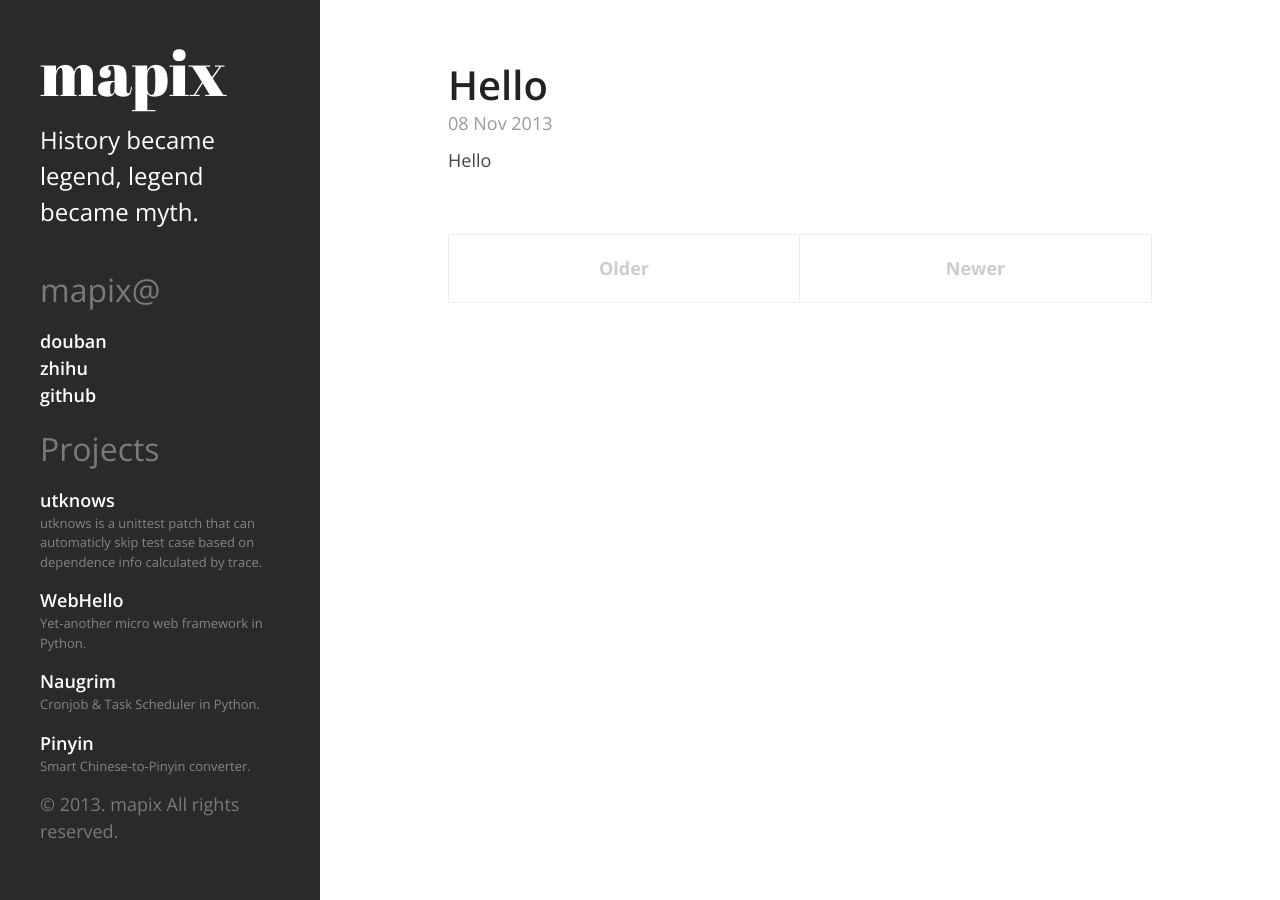
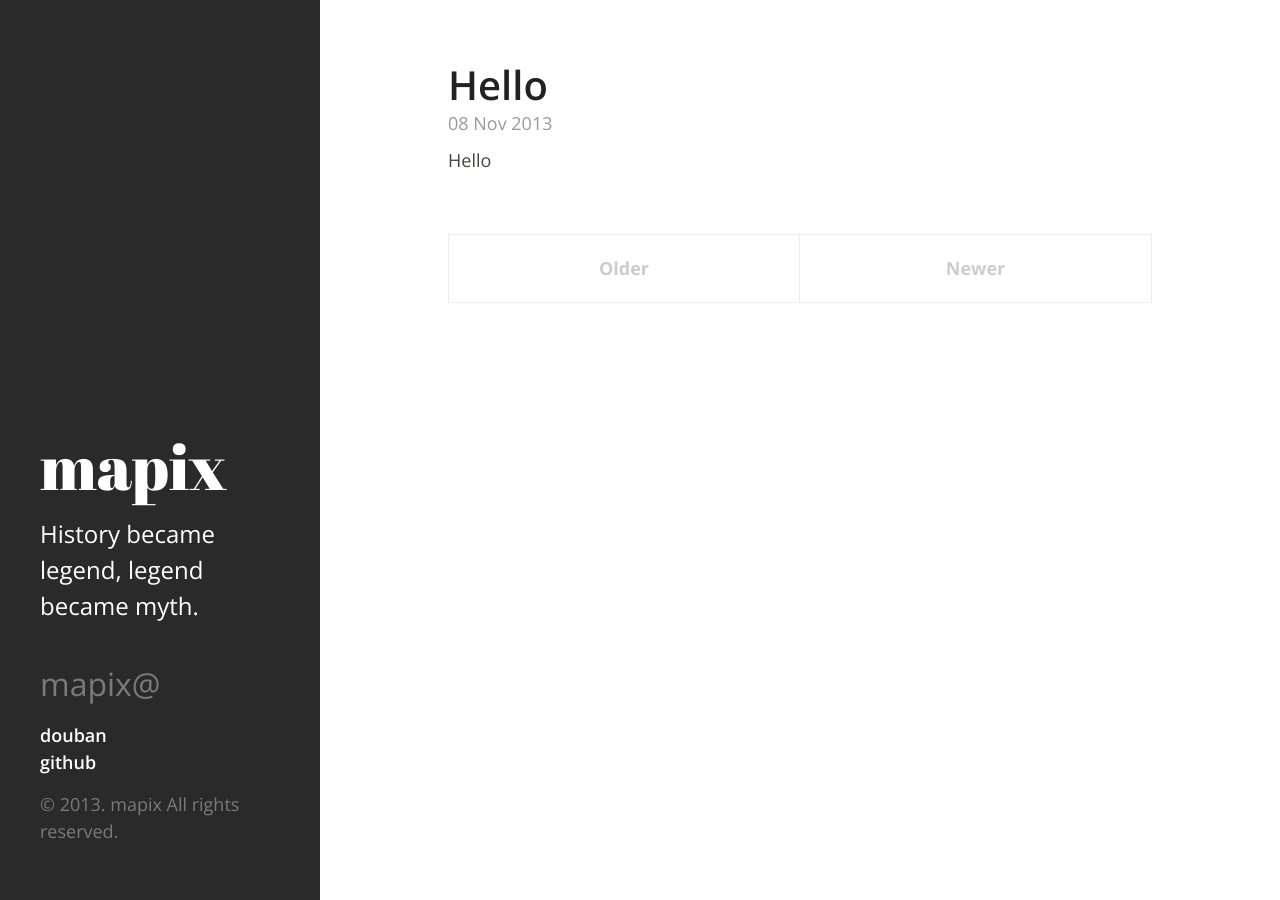
Before and after one commit to mapix/blog, a Jekyll site: the page built from index.html, in a window 1280 px wide. Built offline with Jekyll 4.4.1, drawn with Linux system fonts in a browser that asks for light colours; Markdown is read by kramdown in place of the engine named in the settings; the list of posts is cut into pages by our own code.

Commit message:
Update default.html

```diff
--- a/_layouts/default.html
+++ b/_layouts/default.html
@@ -35,29 +35,7 @@
               <a target="_blank" href="http://www.douban.com/people/mapix/">douban</a>
             </li>
             <li>
-              <a target="_blank" href="http://www.zhihu.com/people/mapix">zhihu</a>
-            </li>
-            <li>
               <a target="_blank" href="https://github.com/mapix/">github</a>
-            </li>
-          </ul>
-          <h2>Projects</h2>
-          <ul class="colophon-links">
-            <li>
-              <a target="_blank" href="http://mapix.me/utknows/">utknows</a>
-              <p style="font-size:13px">utknows is a unittest patch that can automaticly skip test case based on dependence info calculated by trace.
-            </li>
-            <li>
-              <a target="_blank" href="http://mapix.me/WebHello/">WebHello</a>
-              <p style="font-size:13px">Yet-another micro web framework in Python.
-            </li>
-            <li>
-              <a target="_blank" href="https://github.com/mapix/Naugrim">Naugrim</a>
-              <p style="font-size:13px">Cronjob & Task Scheduler in Python.
-            </li>
-            <li>
-              <a target="_blank" href="https://github.com/mapix/pinyin">Pinyin</a>
-              <p style="font-size:13px">Smart Chinese-to-Pinyin converter.
             </li>
           </ul>
           <p>&copy; 2013. {{ site.author.name }} All rights reserved.</p>
```
